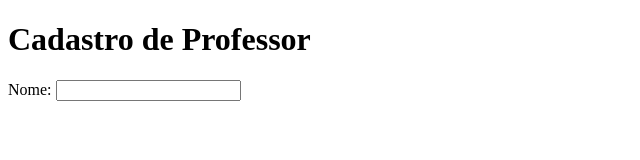
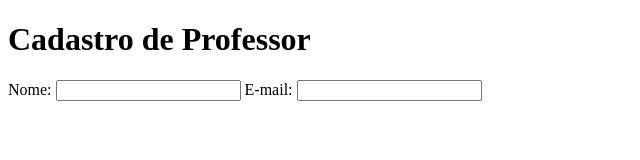
Before and after one commit to lvhewj/Saresp_2024, a plain HTML site: page Index.html in a window 1280 px wide. Shown: the whole page, without its empty margins (0-640 px from the left). Drawn offline with Linux system fonts and the light colour scheme.

Commit message:
Adicionando pt3

```diff
--- a/Index.html
+++ b/Index.html
@@ -11,6 +11,9 @@
         <label for="nome">Nome:</label>
         <input type="text" id="nome" name="nome" required>
 
+        <label for="email">E-mail:</label>
+        <input type="email" id="email" name="email" required>
+
 
 </body>
 </html>
```
